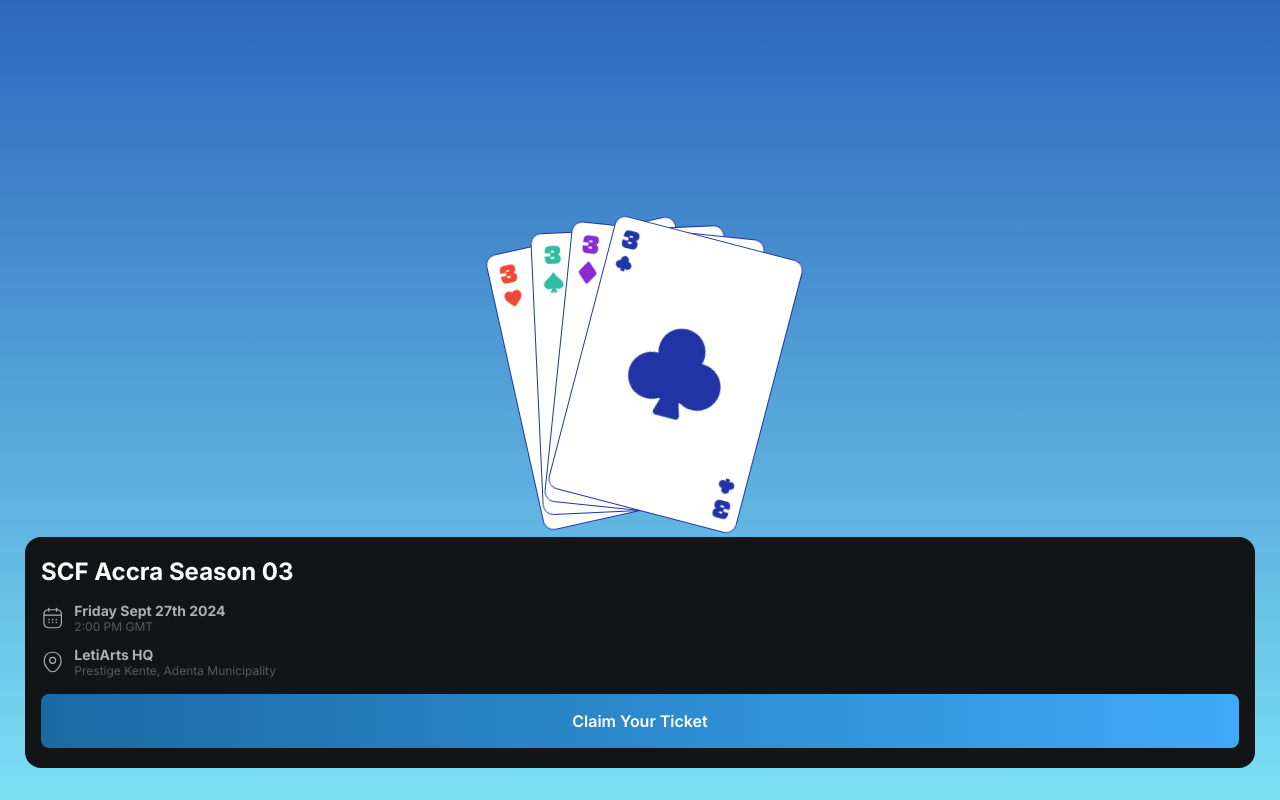
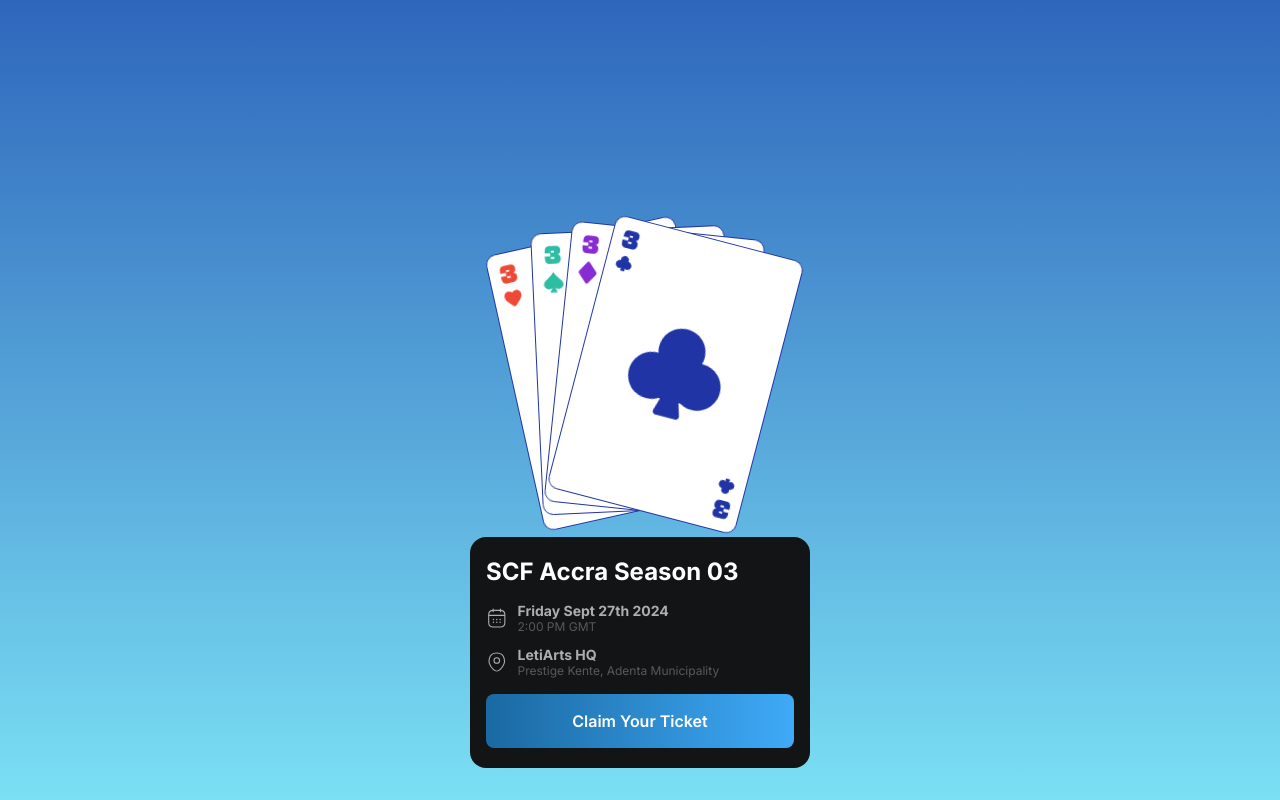
Before and after one commit to cr34t1ve/spawn-campfire, a Next.js app: page / in a window 1280 px wide. Built offline with nearby package versions, Linux system fonts and the light colour scheme.

Commit message:
style: max with banner

```diff
--- a/pages/index.tsx
+++ b/pages/index.tsx
@@ -328,6 +328,7 @@ const ClaimTicketWrapper = styled("div", {
   borderRadius: 16,
   padding: "20px 16px",
   width: "calc(100% - 25px * 2)",
+  maxWidth: 340,
 
   "& h4": {
     color: "#AEAEAE",
```
